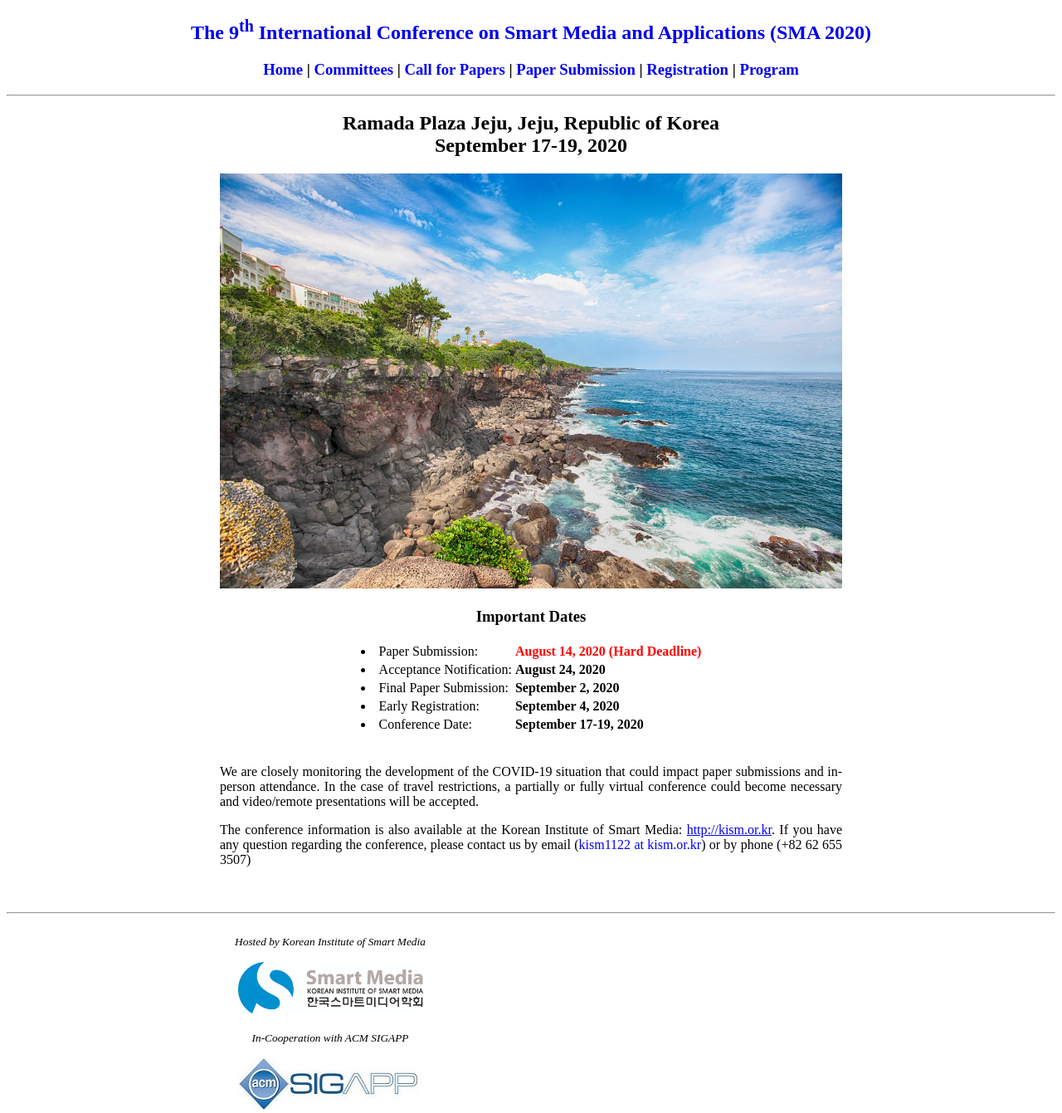
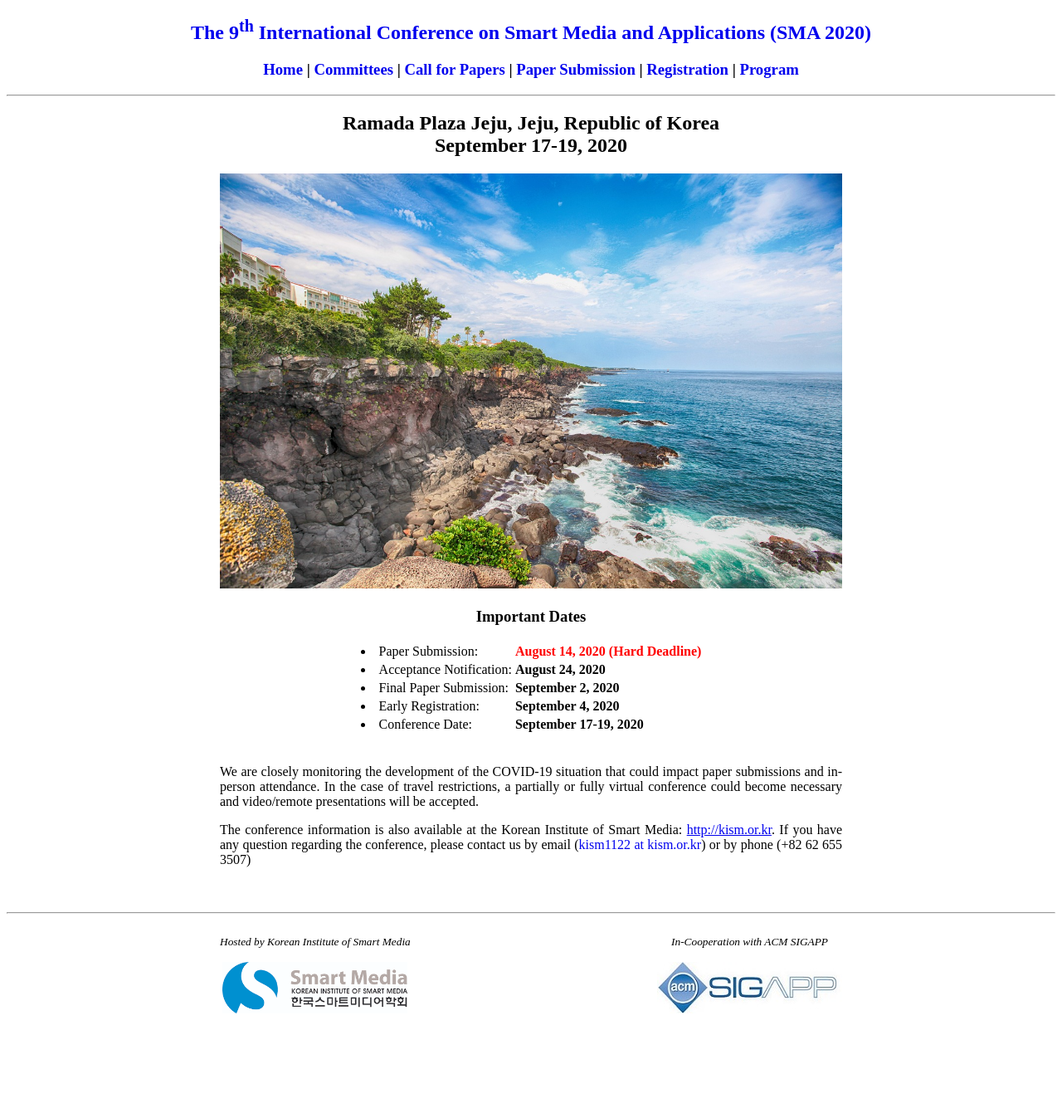
Before and after one commit to icea-conf/sma-2020.github.io, a Jekyll site: the page built from index.html, in a window 1280 px wide. Shown: the whole page at 83% size. Built offline with Jekyll 4.4.1, drawn with Linux system fonts in a browser that asks for light colours; the list of posts is cut into pages by our own code; after the commit the page ends 1225 px from its top, so only the background shows below that.

Commit message:
Update default.html

```diff
--- a/_layouts/default.html
+++ b/_layouts/default.html
@@ -30,14 +30,14 @@
 
     {{ content }}
 <hr>
-    <div>
-        <div class="content" style="float: left; margin-right: 10px;">
+    <div class="content">
+        <div style="float: left; margin-right: 10px;">
             <center>
                 <p style="text-align:center"><small><i>Hosted by Korean Institute of Smart Media</i></small></p>
                 <img src="https://sma-2020.github.io/image/logo.png" alt="" style="width: 223px; height: 62px;">
             </center>
         </div>
-        <div class="content" style="float: left;">
+        <div style="float: right;">
             <center>
                 <p style="text-align:center"><small><i>In-Cooperation with ACM SIGAPP</i></small></p>
                 <img src="https://sma-2020.github.io/image/SIGAPP2.jpg" alt="" style="width: 223px; height: 62px;">
```
